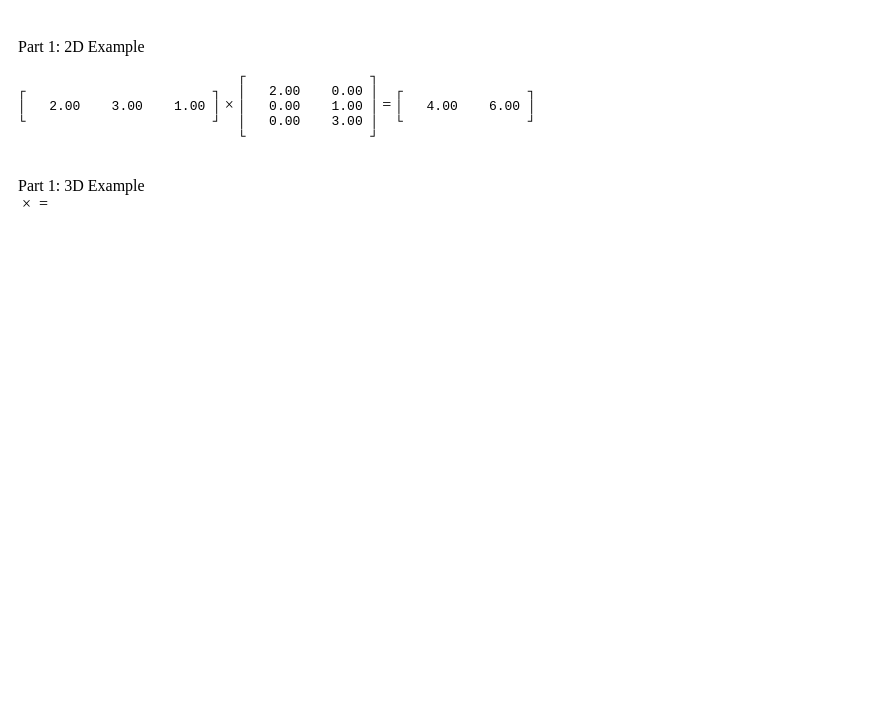
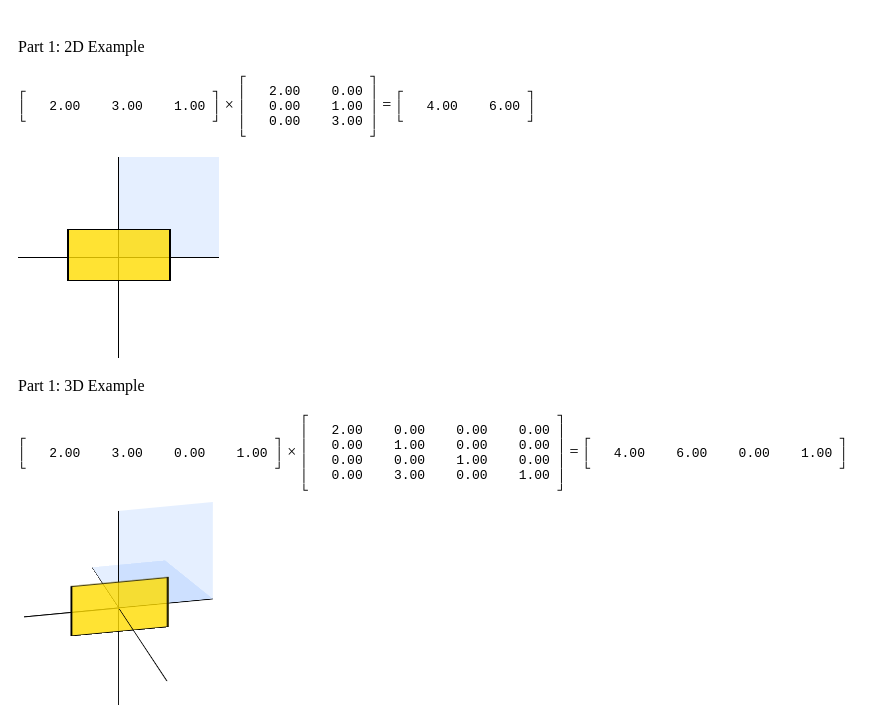
Before and after one commit to JPadovano1483/cis487, a plain HTML site: page geometric_transformations/part_1/viz.html in a window 1280 px wide. Shown: the whole page, without its empty margins (0-890 px from the left). Drawn offline with Linux system fonts and the light colour scheme.

Commit message:
finished part 1

```diff
--- a/geometric_transformations/part_1/viz.html
+++ b/geometric_transformations/part_1/viz.html
@@ -15,7 +15,7 @@
     <div id="matrix2D" class="inline"></div>
     =
     <div id="newPoint2D" class="inline"></div>
-    <!-- <div id="xy"></div> -->
+    <div id="xy"></div>
 
     <div class="description">
       Part 1: 3D Example
@@ -25,6 +25,6 @@
     <div id="matrix3D" class="inline"></div>
     =
     <div id="newPoint3D" class="inline"></div>
-    <!-- <div id="xyz"></div> -->
+    <div id="xyz"></div>
   </body>
 </html>
--- a/geometric_transformations/part_1/viz.js
+++ b/geometric_transformations/part_1/viz.js
@@ -99,13 +99,12 @@ function main() {
   let pDiv = document.querySelector("#point2D");
   pDiv.innerHTML = matrixHTML(p);
 
-
   // 2D transformation matrix.
   let m = [ 2, 0,
-    0, 1,
-    0, 3 ];
-    let mDiv = document.querySelector("#matrix2D");
-    mDiv.innerHTML = matrixHTML(m);
+            0, 1,
+            0, 3 ];
+  let mDiv = document.querySelector("#matrix2D");
+  mDiv.innerHTML = matrixHTML(m);
 
   let q = pTimesM(p, m);
   let qDiv = document.querySelector("#newPoint2D");
@@ -148,13 +147,21 @@ function main() {
   // to the yellow square (after flipping Y-axis to point upward).
   d.style.transform = `scaleY(-1) matrix(${m})`;
 
+  p = [2, 3, 0, 1]
+  pDiv = document.querySelector("#point3D")
+  pDiv.innerHTML = matrixHTML(p)
+
   // 3D transformation matrix.
-  m = [ 1, 0, 0, 0,
+  m = [ 2, 0, 0, 0,
         0, 1, 0, 0,
         0, 0, 1, 0,
-        0, 0, 0, 1 ];
+        0, 3, 0, 1 ];
   mDiv = document.querySelector("#matrix3D");
   mDiv.innerHTML = matrixHTML(m);
+
+  q = pTimesM(p, m)
+  qDiv = document.querySelector("#newPoint3D")
+  qDiv.innerHTML = matrixHTML(q)
 
   // xyz is container for 3D coordinate system.
   let xyz = document.querySelector("#xyz");
```
